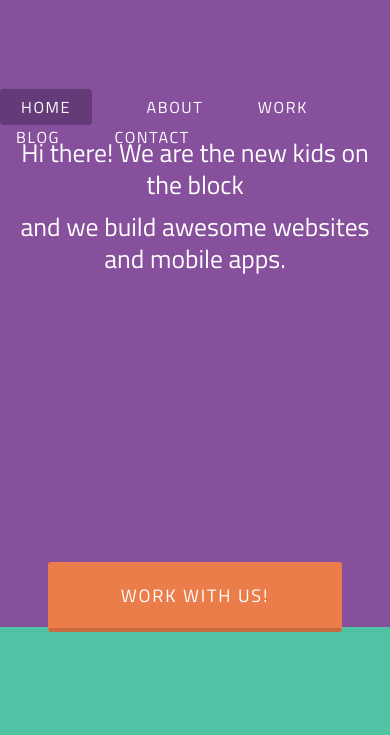
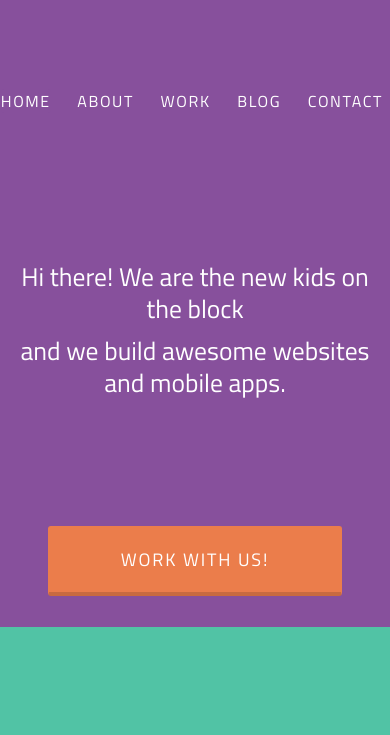
Before and after one commit to ShaRay/cuda, a website: page index.html in a window 390 px wide. Shown: the part 109-844 px from the top of the page. Drawn offline with Linux system fonts and the light colour scheme.

Commit message:
fixed specificity issue with transition and hover on nav bar for mobile screen

```diff
--- a/assets/scss/modules/hero.scss
+++ b/assets/scss/modules/hero.scss
@@ -38,10 +38,15 @@
 }
 
 @media only screen and (min-width: 320px) and (max-width: 970px) {
-  .content,
+
+    .content,
     .mobile {
-    font-size: 1.6rem;
-    padding: 10px;
-    width: 100%;
+      font-size: 1.6rem;
+      padding: 10px;
+      width: 100%;
+  }
+
+  .content {
+    margin-top: 9.375rem;
   }
 }
--- a/assets/scss/modules/main-nav.scss
+++ b/assets/scss/modules/main-nav.scss
@@ -2,13 +2,14 @@
   float: right;
   margin-top: 3.4375rem; // 55/16
 
-    a {
+  .list-item {
     color: $white;
     display: inline-block;
     text-decoration: none;
     transition: all 240ms ease-out;
+    margin-right: 3.125rem; //50/16
+  }
 
-}
    a:hover,
    a.current {
       border: 1px solid $eminence;
@@ -28,13 +29,27 @@
   }
 }
 
-.last-item {
-  margin-right: 3.125rem; //50/16
+@media all and (min-width: 320px) and (max-width: 780px)  {
+
+  .main-nav {
+    a:hover,
+    a.current {
+      background-color: $vivid-violet;
+      border: none;
+      float: none;
+      padding: 0;
+      width: auto;
      }
 
+    .list-item {
+      transition: none;
+      background-color: $vivid-violet;
+      margin-right: 7px;
+      padding: 0;
+    }
 
-@media only screen and (max-width: 320px) {
-
-
-
+    li {
+      margin-right: 0;
     }
+  }
+}
```
Also changed, not shown: dist/css/application.css. Lines whose indentation alone changed are shown as unchanged.
